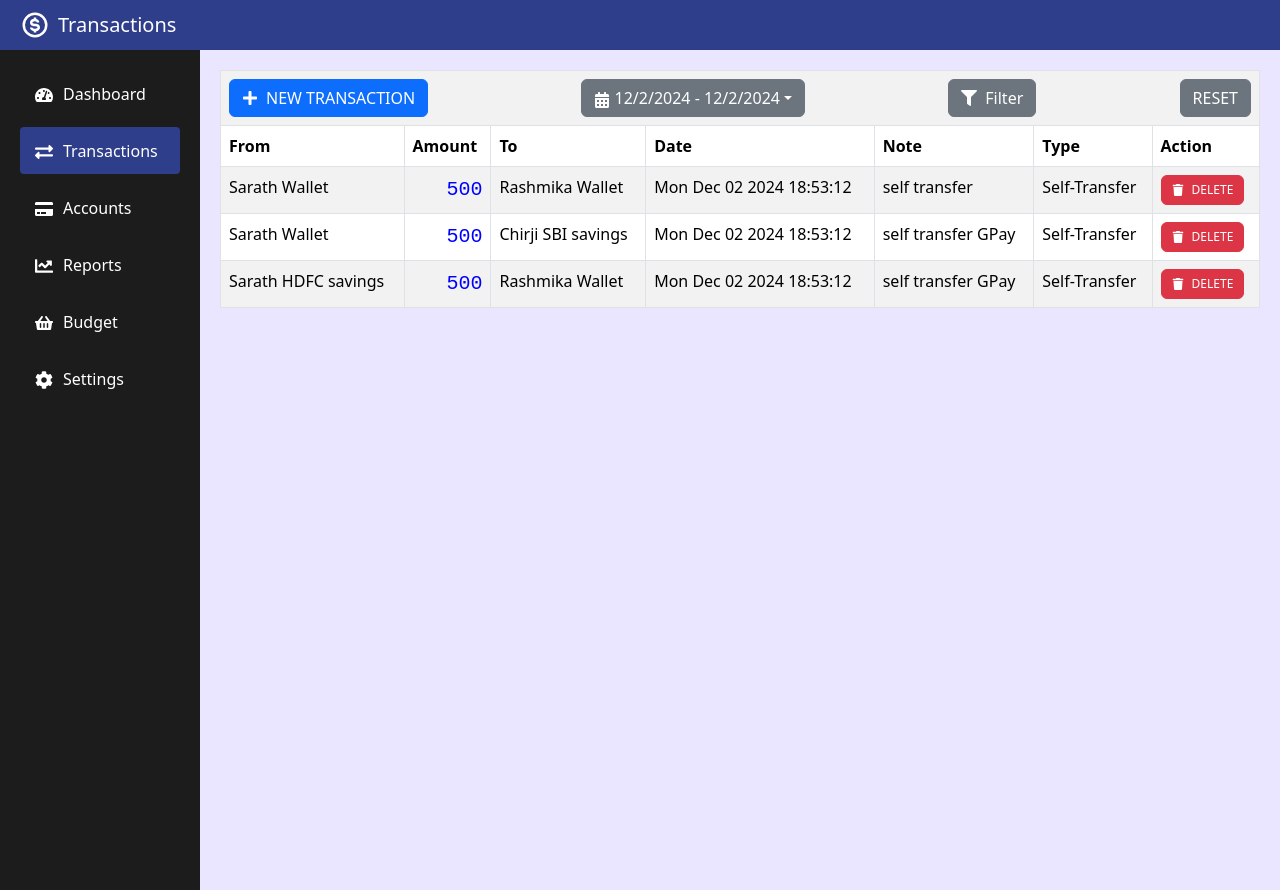
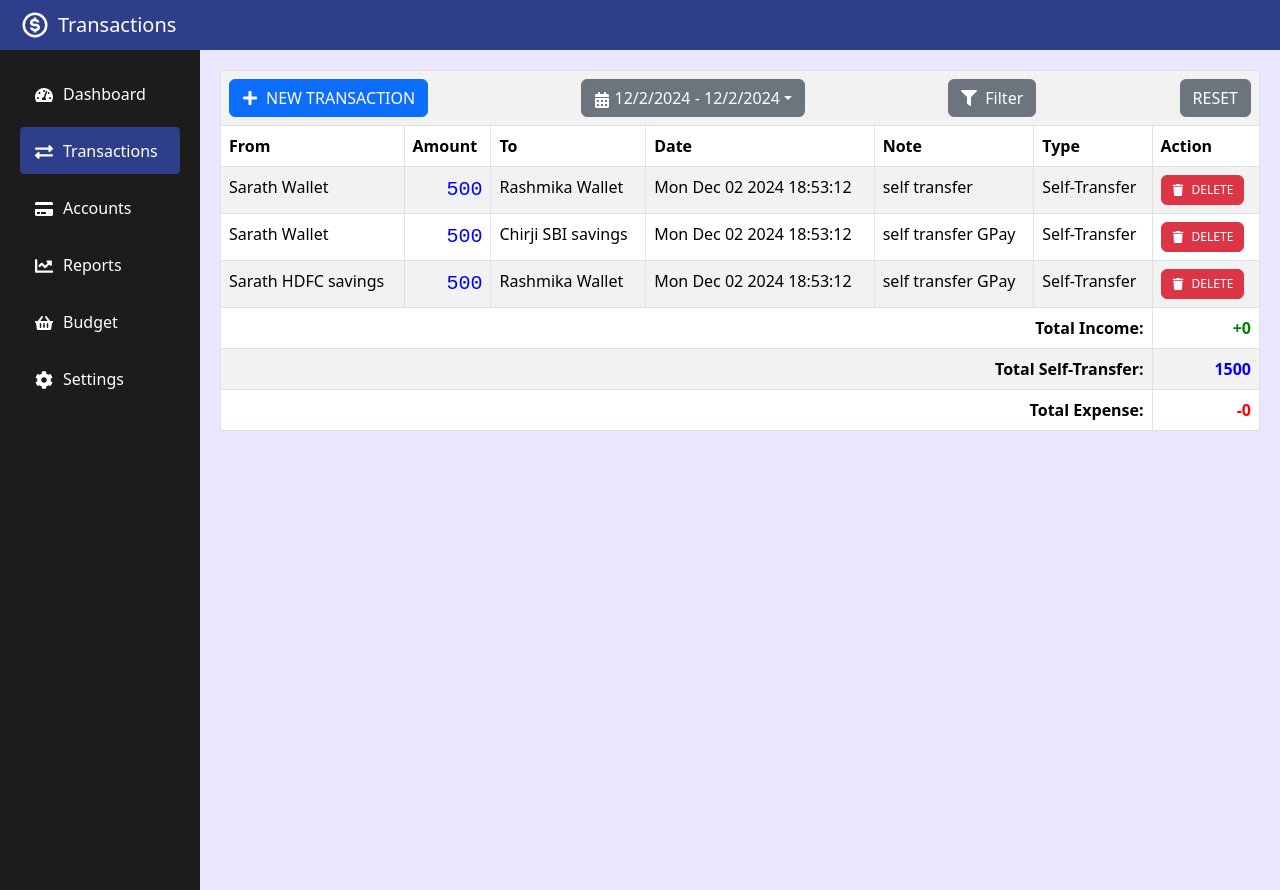
Before and after one commit to SARATH-AERO/expense_tracker, a React (Create React App) app in the folder expense_tracker/: page / in a window 1280 px wide. Both pictures are taken after a click on the item "Transactions". Built offline with nearby package versions, Linux system fonts and the light colour scheme.

Commit message:
transaction total calc works fine

```diff
--- a/expense_tracker/src/pages/Transactions.jsx
+++ b/expense_tracker/src/pages/Transactions.jsx
@@ -22,6 +22,10 @@ const Transactions = () => {
   const [modalContent, setModalContent] = useState({});
   const [selectedAccounts, setSelectedAccounts] = useState([]);
   const [selectedTags, setSelectedTags] = useState([]);
+  const [filteredTransactions, setFilteredTransactions] = useState([]);
+  const [totalIncome, setTotalIncome] = useState(0);
+  const [totalSelfTransfer, setTotalSelfTransfer] = useState(0);
+  const [totalExpense, setTotalExpense] = useState(0);
   // const [filteredTransactions, setfilteredTransactions] = useState([]);
 
   useEffect(() => {
@@ -32,6 +36,14 @@ const Transactions = () => {
     setStartDate(start);
     setEndDate(end);
   }, []);
+
+  useEffect(() => {
+    filterTransactions();
+  }, [transactions, startDate, endDate, selectedAccounts, selectedTags]);
+
+  useEffect(() => {
+    calculateTotals();
+  }, [filteredTransactions]);
 
   useEffect(() => {
     console.log(accounts);
@@ -190,7 +202,8 @@ const Transactions = () => {
     // console.log(selectedTags);
   };
 
-  const filteredTransactions = transactions.filter(transaction => {
+  const filterTransactions = () => {
+    const filtered = transactions.filter(transaction => {
       const transactionDate = new Date(transaction.date);
       if (!startDate || !endDate) return true;
 
@@ -198,11 +211,32 @@ const Transactions = () => {
       inclusiveEndDate.setHours(23, 59, 59, 999);
 
       const matchesDateRange = transactionDate >= startDate && transactionDate <= inclusiveEndDate;
-    const matchesAccount = selectedAccounts.length === 0 || selectedAccounts.includes(transaction.from) || selectedAccounts.includes(transaction.tag);
+      const matchesAccount = selectedAccounts.length === 0 || selectedAccounts.includes(transaction.from) || selectedAccounts.includes(transaction.to);
       const matchesCategory = selectedTags.length === 0 || selectedTags.includes(transaction.tag);
 
       return matchesDateRange && matchesAccount && matchesCategory;
     });
+
+    setFilteredTransactions(filtered);
+  };
+
+  const calculateTotals = () => {
+    const income = filteredTransactions
+      .filter(transaction => transaction.transType === 'Income')
+      .reduce((sum, transaction) => sum + parseFloat(transaction.amount), 0);
+
+    const selfTransfer = filteredTransactions
+      .filter(transaction => transaction.transType === 'Self-Transfer')
+      .reduce((sum, transaction) => sum + parseFloat(transaction.amount), 0);
+
+    const expense = filteredTransactions
+      .filter(transaction => transaction.transType === 'Expense' || transaction.transType === 'Loan Payment')
+      .reduce((sum, transaction) => sum + parseFloat(transaction.amount), 0);
+
+    setTotalIncome(income);
+    setTotalSelfTransfer(selfTransfer);
+    setTotalExpense(expense);
+  };
 
   const getAmountStyle = (type) => {
     switch (type) {
@@ -311,6 +345,18 @@ const Transactions = () => {
                 </td>
               </tr>
             ))}
+             <tr>
+            <td colSpan="6" style={{ textAlign: 'right', fontWeight: 'bold' }}>Total Income:</td>
+            <td style={{ color: 'green', textAlign: 'right',fontWeight: 'bold' }}>+{totalIncome}</td>
+          </tr>
+          <tr>
+            <td colSpan="6" style={{ textAlign: 'right', fontWeight: 'bold' }}>Total Self-Transfer:</td>
+            <td style={{ color: 'blue',textAlign: 'right', fontWeight: 'bold' }}>{totalSelfTransfer}</td>
+          </tr>
+          <tr>
+            <td colSpan="6" style={{ textAlign: 'right', fontWeight: 'bold' }}>Total Expense:</td>
+            <td style={{ color: 'red', textAlign: 'right',fontWeight: 'bold' }}>-{totalExpense}</td>
+          </tr>
           </tbody>
         </Table>
 
```
Lines whose indentation alone changed are shown as unchanged.
